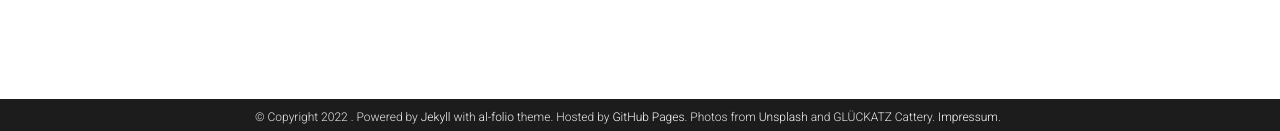
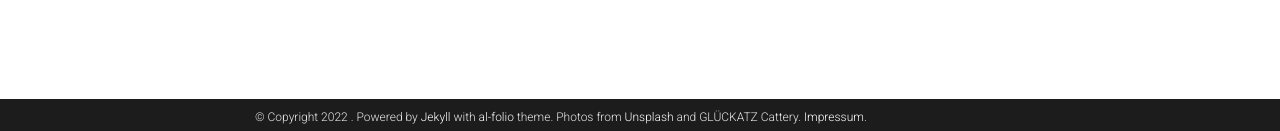
Before and after one commit to vivianej1a/glueckatz.github.io, a Jekyll site: the page built from _pages/about.md, in a window 1280 px wide. Shown: the part 766-897 px from the top of the page. Built offline with Jekyll 4.4.1, drawn with Linux system fonts in a browser that asks for light colours; full-size pictures stand in for the smaller copies a plugin makes; emoji names are drawn with the system emoji font; comment, search, counter and statistics services are not loaded; a style sheet for code colours, icons or effects is not loaded.

Commit message:
Update _config.yml

```diff
--- a/_config.yml
+++ b/_config.yml
@@ -11,12 +11,11 @@ description: > # the ">" symbol means to ignore newlines until "footer_text:"
   Dedicated for Devon Rex and other cat breeds.
 footer_text: >
   Powered by <a href="https://jekyllrb.com/" target="_blank">Jekyll</a> with <a href="https://github.com/alshedivat/al-folio">al-folio</a> theme.
-  Hosted by <a href="https://pages.github.com/" target="_blank">GitHub Pages</a>.
   Photos from <a href="https://unsplash.com" target="_blank">Unsplash</a> and GLÜCKATZ Cattery.
 keywords: jekyll, jekyll-theme, academic-website, portfolio-website  # add your own keywords or leave empty
 
 lang: en, de, cn # the language of your site (for example: en, fr, cn, ru, etc.)
-icon: ⚛️  # the emoji used as the favicon (alternatively, provide image name in /assets/img/)
+icon: 😸  # the emoji used as the favicon (alternatively, provide image name in /assets/img/)
 
 url: https://vivianej1a.github.io # the base hostname & protocol for your site
 baseurl: # the subpath of your site, e.g. /blog/
```
